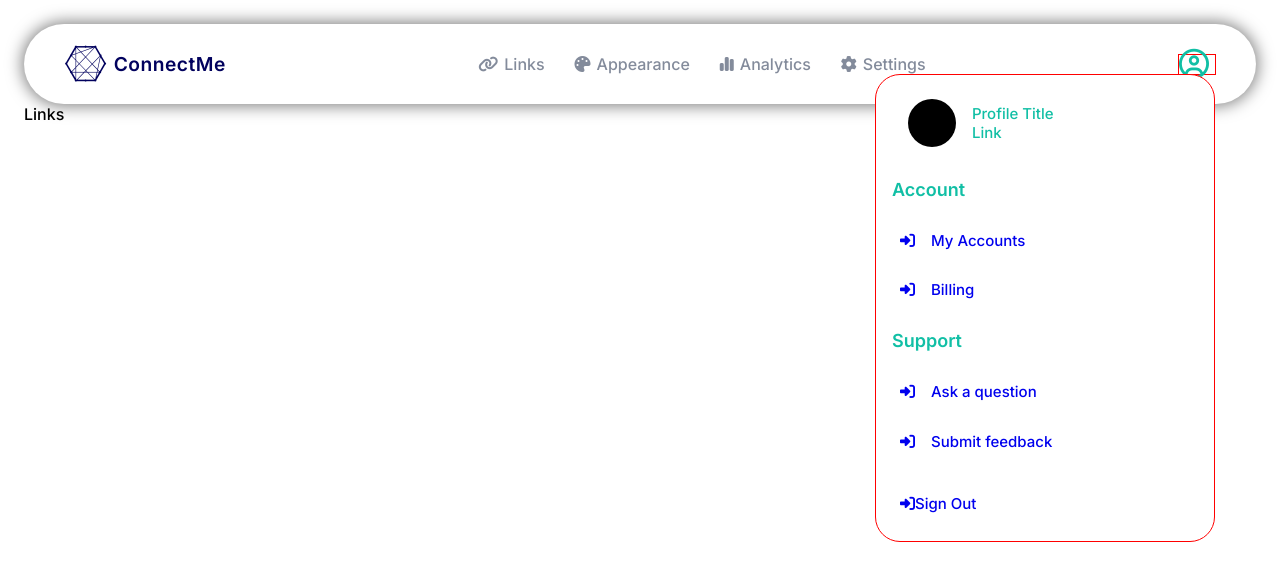
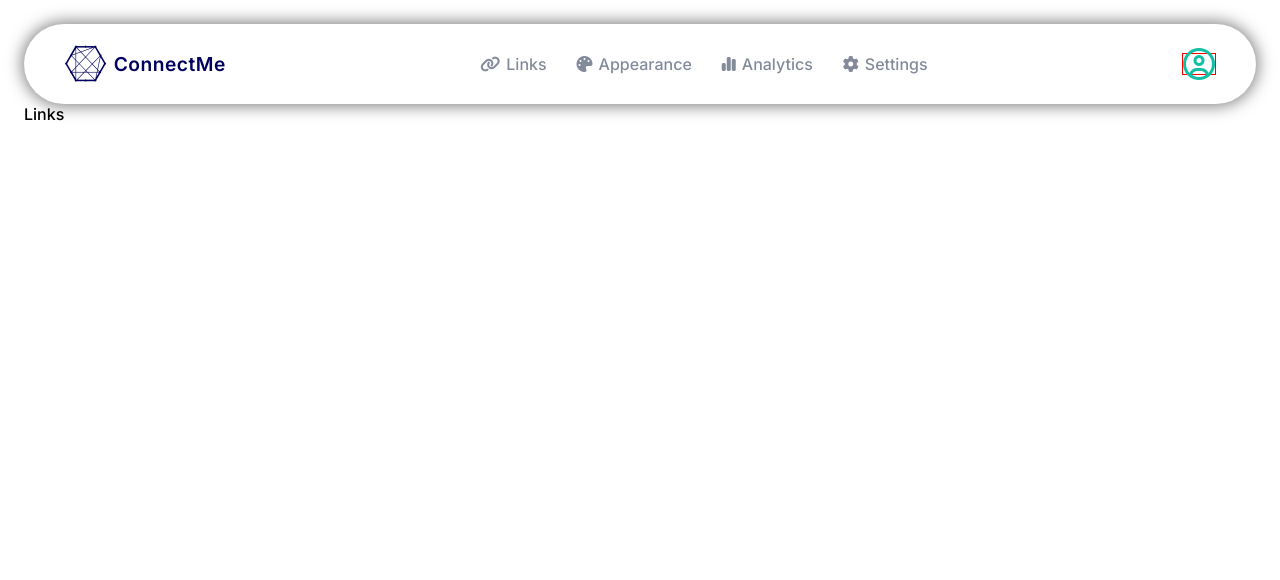
Before and after one commit to LennyRemache/ConnectMe, a React (Create React App) app in the folder frontend/: page /profile in a window 1280 px wide. Shown: the top 580 px of the page. Built offline with nearby package versions, Linux system fonts and the light colour scheme.

Commit message:
Animated profile nabar dropdown menu

```diff
--- a/frontend/src/components/pages/profile/Dropdown.jsx
+++ b/frontend/src/components/pages/profile/Dropdown.jsx
@@ -2,10 +2,10 @@ import React from "react";
 import "../../../styles/pages/profile/Dropdown.css";
 import { NavLink } from "react-router-dom";
 
-function Dropdown() {
+function Dropdown(props) {
   return (
     <>
-      <div className="dropdown-container">
+      <div className={`dropdown-container ${props.class}`}>
         <div className="dropdown-profile-info">
           <div className="dropdown-profile-pic" />
           <div className="dropdown-profile-text">
@@ -17,11 +17,11 @@ function Dropdown() {
           <h1>Account</h1>
           <div className="dropdown-account-items">
             <NavLink to="form" className="dropdown-account-item">
-              <i className="fa-solid fa-right-to-bracket"></i>
-              My Accounts
+              <i className="fa-regular fa-circle-user"></i>
+              My Account
             </NavLink>
             <NavLink to="form" className="dropdown-account-item">
-              <i className="fa-solid fa-right-to-bracket"></i>
+              <i className="fa-solid fa-dollar-sign"></i>
               Billing
             </NavLink>
           </div>
@@ -30,18 +30,18 @@ function Dropdown() {
           <h1>Support</h1>
           <div className="dropdown-support-items">
             <NavLink to="form" className="dropdown-support-item">
-              <i className="fa-solid fa-right-to-bracket"></i>
+              <i className="fa-regular fa-circle-question"></i>
               Ask a question
             </NavLink>
             <NavLink to="form" className="dropdown-support-item">
-              <i className="fa-solid fa-right-to-bracket"></i>
+              <i className="fa-regular fa-comments"></i>
               Submit feedback
             </NavLink>
           </div>
         </div>
         <div className="dropdown-signout">
           <NavLink to="/">
-            <i className="fa-solid fa-right-to-bracket"></i>
+            <i className="fa-solid fa-right-to-bracket signout-icon"></i>
             Sign Out
           </NavLink>
         </div>
--- a/frontend/src/components/pages/profile/ProfileNavbar.jsx
+++ b/frontend/src/components/pages/profile/ProfileNavbar.jsx
@@ -1,10 +1,13 @@
-import React from "react";
+import React, { useState } from "react";
 import { NavLink } from "react-router-dom";
 import { profileItems } from "./ProfileItems";
 import "../../../styles/pages/profile/ProfileNavbar.css";
 import Dropdown from "./Dropdown";
 
 function ProfileNavbar() {
+  const [click, setClick] = useState(false);
+  const handleClick = () => setClick(!click);
+
   return (
     <>
       <nav className="profile-navbar">
@@ -23,9 +26,9 @@ function ProfileNavbar() {
             );
           })}
         </div>
-        <div className="profile-navbar-account">
+        <div className="profile-navbar-account" onClick={handleClick}>
           <i className="fa-regular fa-circle-user fa-2xl" />
-          <Dropdown />
+          <Dropdown class={click ? "active" : ""} />
         </div>
       </nav>
     </>
--- a/frontend/src/styles/pages/profile/Dropdown.css
+++ b/frontend/src/styles/pages/profile/Dropdown.css
@@ -1,12 +1,23 @@
 .dropdown-container {
+  opacity: 0;
   position: absolute;
+  top: 2rem;
   right: 0;
   width: 340px;
   height: fit-content;
   padding: 0.5rem 1rem;
-  border: 1px solid red;
+  border: 0px solid red;
   background-color: white;
   border-radius: 25px;
+  -webkit-box-shadow: 0px 0px 14px 17px rgba(0, 0, 0, 0.05);
+  -moz-box-shadow: 0px 0px 14px 17px rgba(0, 0, 0, 0.05);
+  box-shadow: 0px 0px 14px 17px rgba(0, 0, 0, 0.05);
+  transition: all 0.25s ease;
+}
+
+.dropdown-container.active {
+  opacity: 1;
+  transition: all 0.25s ease;
 }
 
 .dropdown-profile-info {
--- a/frontend/src/styles/pages/profile/ProfileNavbar.css
+++ b/frontend/src/styles/pages/profile/ProfileNavbar.css
@@ -40,13 +40,8 @@
 
 .profile-navbar-account {
   color: #11bfa5;
-  font-size: 15px;
   border: 1px solid red;
   position: relative;
-}
-
-.profile-navbar-account > i {
-  margin-right: 6px;
 }
 
 .profile-navbar-account > i:hover {
```
